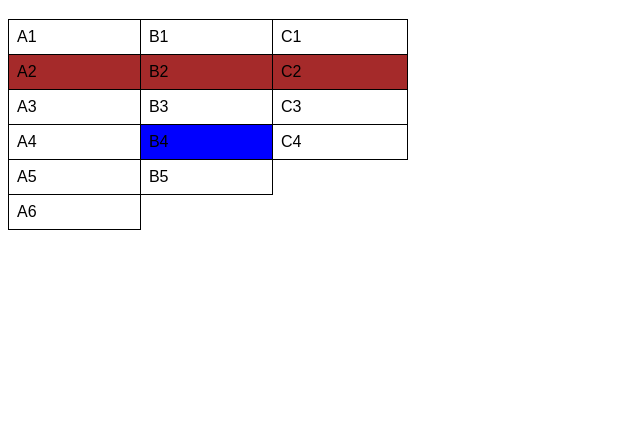
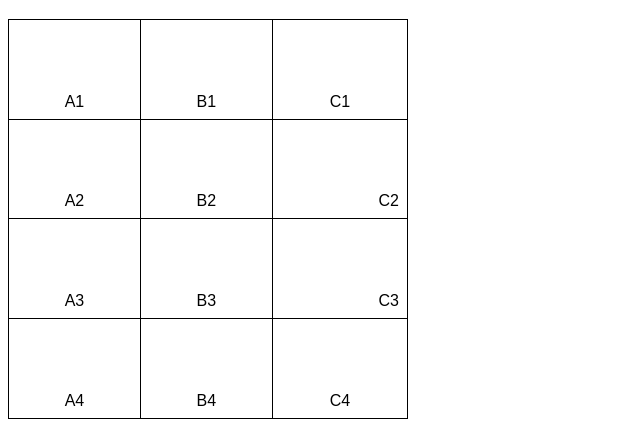
Before and after one commit to CARLOSGC07/html-css, a plain HTML site: page exercicios/ex023/tabela001.html in a window 1280 px wide. Shown: the part 61-506 px from the top of the page, without its empty margins (0-640 px from the left). Drawn offline with Linux system fonts and the light colour scheme.

Commit message:
autualizando tabela

```diff
--- a/exercicios/ex023/tabela001.html
+++ b/exercicios/ex023/tabela001.html
@@ -11,22 +11,21 @@
 
         table{
             width: 400px;
+            height: 400px;
             border-collapse: collapse;
-        }
-        td.dado{
-            background-color: blue;
-        }
-        td.linha{
-            background-color: brown;
         }
 
         td{
             border: 1px solid black;
             padding: 8px;
+            text-align: center;
+            vertical-align: bottom;
         }
-        tr.linha{
-            background-color: brown;
+
+        .numero{
+            text-align: right;
         }
+
     </style>
 </head>
 <body>
@@ -44,27 +43,20 @@
             <td>B1</td>
             <td>C1</td>
         </tr>
-        <tr class="linha"> <!-- Segunda linha-->
+        <tr> <!-- Segunda linha-->
             <td>A2</td>
             <td>B2</td>
-            <td>C2</td>
-        </tr>
+            <td class="numero">C2</td>
+        </trss=>
         <tr> <!--Terceira linha-->
             <td>A3</td>
             <td>B3</td>
-            <td>C3</td>
+            <td class="numero">C3</td>
         </tr>
         <tr><!--Quarta linha-->
             <td>A4</td>
-            <td class="dado">B4</td>
+            <td>B4</td>
             <td>C4</td>
-        </tr>
-        <tr>
-            <td>A5</td>
-            <td>B5</td>
-        </tr>
-        <tr>
-            <td>A6</td>
         </tr>
 
     </table>
```
